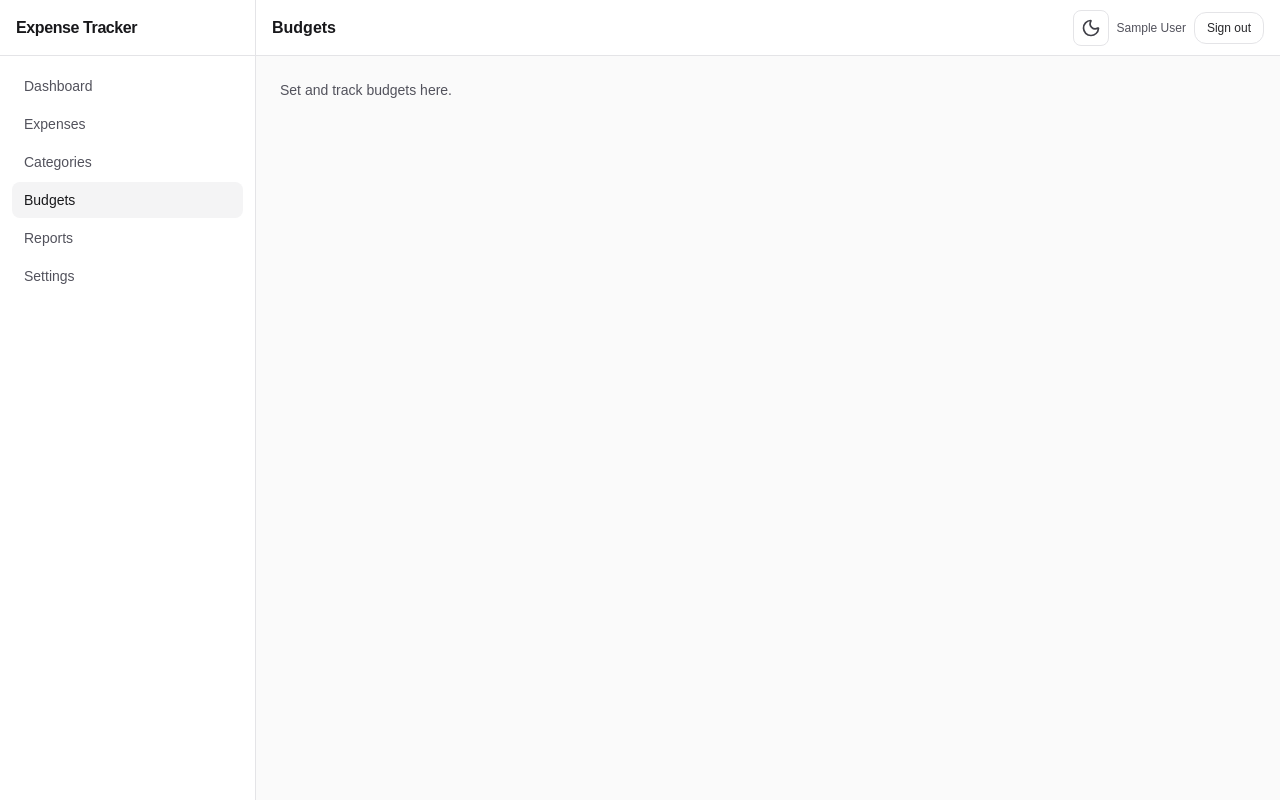
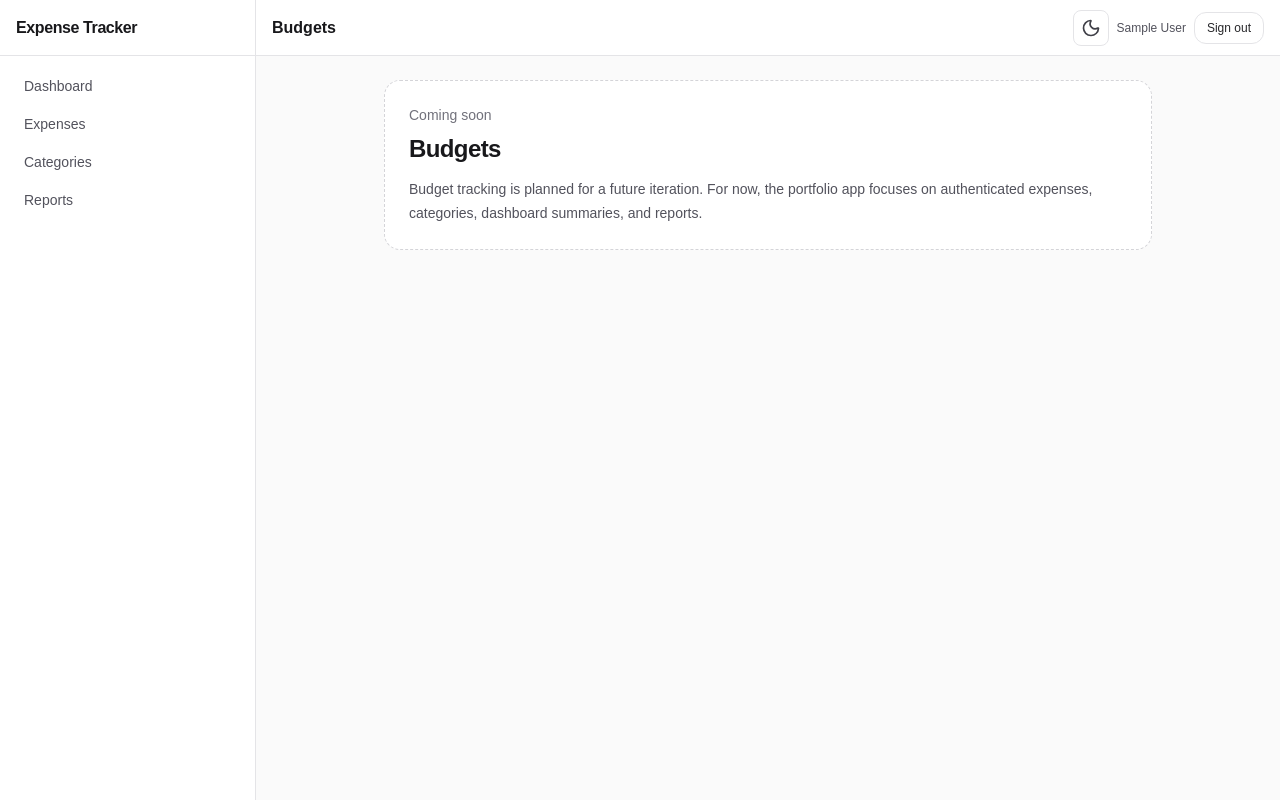
Before and after one commit to PhongTranNewbie/expense-tracker, a Next.js app: page /budgets in a window 1280 px wide. Built offline with nearby package versions, Linux system fonts and the light colour scheme; no server answers; sample sign-in values are in the browser's storage.

Commit message:
chore: hide unfinished placeholder routes

```diff
--- a/app/budgets/page.tsx
+++ b/app/budgets/page.tsx
@@ -11,8 +11,18 @@ export default async function BudgetsPage() {
   }
 
   return (
-    <p className="text-sm text-zinc-600 dark:text-zinc-400">
-      Set and track budgets here.
-    </p>
+    <div className="mx-auto max-w-3xl rounded-2xl border border-dashed border-zinc-300 bg-white p-6 dark:border-zinc-700 dark:bg-zinc-950">
+      <p className="text-sm font-medium text-zinc-500 dark:text-zinc-400">
+        Coming soon
+      </p>
+      <h1 className="mt-2 text-2xl font-bold tracking-tight text-zinc-900 dark:text-zinc-50">
+        Budgets
+      </h1>
+      <p className="mt-3 text-sm leading-6 text-zinc-600 dark:text-zinc-400">
+        Budget tracking is planned for a future iteration. For now, the
+        portfolio app focuses on authenticated expenses, categories, dashboard
+        summaries, and reports.
+      </p>
+    </div>
   );
 }
--- a/app/settings/page.tsx
+++ b/app/settings/page.tsx
@@ -11,8 +11,18 @@ export default async function SettingsPage() {
   }
 
   return (
-    <p className="text-sm text-zinc-600 dark:text-zinc-400">
-      App settings will go here.
-    </p>
+    <div className="mx-auto max-w-3xl rounded-2xl border border-dashed border-zinc-300 bg-white p-6 dark:border-zinc-700 dark:bg-zinc-950">
+      <p className="text-sm font-medium text-zinc-500 dark:text-zinc-400">
+        Coming soon
+      </p>
+      <h1 className="mt-2 text-2xl font-bold tracking-tight text-zinc-900 dark:text-zinc-50">
+        Settings
+      </h1>
+      <p className="mt-3 text-sm leading-6 text-zinc-600 dark:text-zinc-400">
+        Account and app settings are intentionally out of scope for the current
+        portfolio version. Core expense tracking and reporting are available
+        from the main navigation.
+      </p>
+    </div>
   );
 }
--- a/components/shell/dashboard-layout.tsx
+++ b/components/shell/dashboard-layout.tsx
@@ -9,9 +9,7 @@ const nav = [
   { href: "/", label: "Dashboard" },
   { href: "/expenses", label: "Expenses" },
   { href: "/categories", label: "Categories" },
-  { href: "/budgets", label: "Budgets" },
   { href: "/reports", label: "Reports" },
-  { href: "/settings", label: "Settings" },
 ] as const;
 
 const pageTitles: Record<string, string> = {
```
